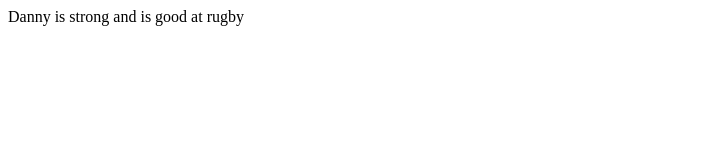
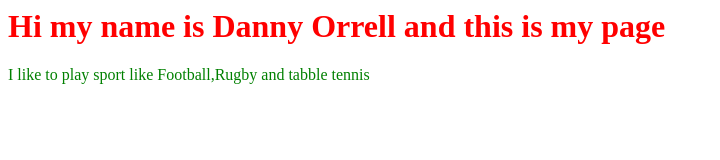
Before and after one commit to DannyOrrell/page, a plain HTML site: page index.html in a window 1280 px wide. Shown: the whole page, without its empty margins (0-720 px from the left). Drawn offline with Linux system fonts and the light colour scheme.

Commit message:
Update index.html

```diff
--- a/index.html
+++ b/index.html
@@ -1 +1,31 @@
-Danny is strong and is good at rugby
+<html>
+<head>
+<title>Danny Orrell </title>
+
+
+
+</head>
+<style>
+h1{
+  color:red
+
+}
+
+p{
+ color:green
+
+}
+</style>
+<body>
+
+<h1>
+Hi my name is Danny Orrell and this is my page
+</h1>
+<p>
+I like to play sport like Football,Rugby and tabble tennis
+</p>
+</body>
+
+
+
+</html>
```
